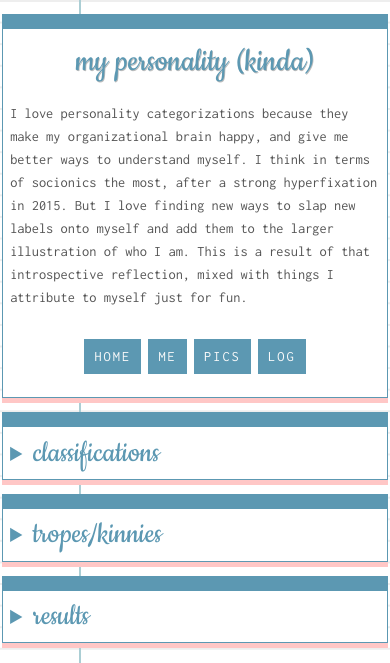
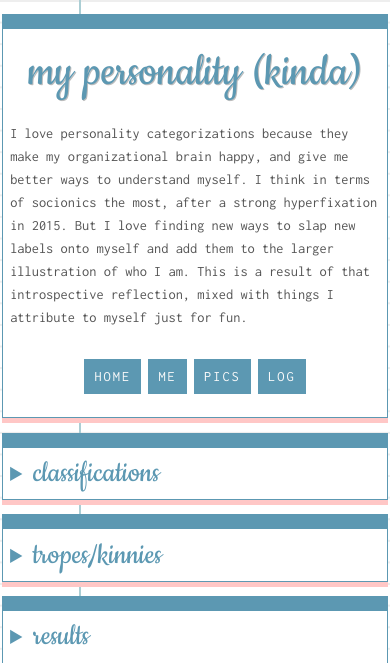
Before and after one commit to aroceu/me, a PHP site: page /personality/ in a window 390 px wide. Shown: the top 663 px of the page. Run offline with PHP 8.4, Linux system fonts and the light colour scheme.

Commit message:
Update index.php

```diff
--- a/personality/index.php
+++ b/personality/index.php
@@ -236,7 +236,7 @@ width: 100% !important;
     margin: 0.25em;
     }
     h1 {
-        font-size: 250%;
+        font-size: 3.5em;
         padding: 0.15em;
     }
     .result img {
```
